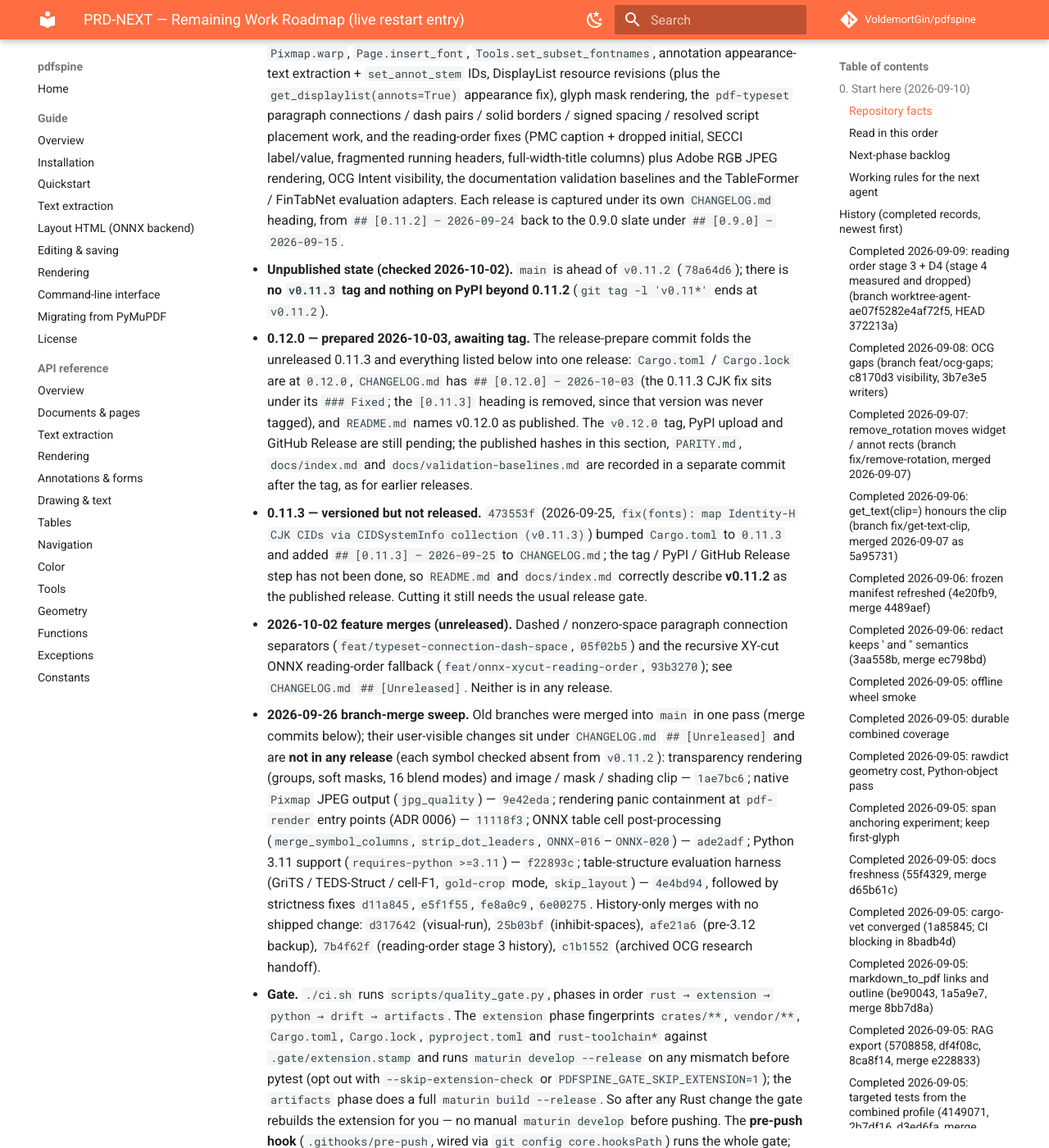
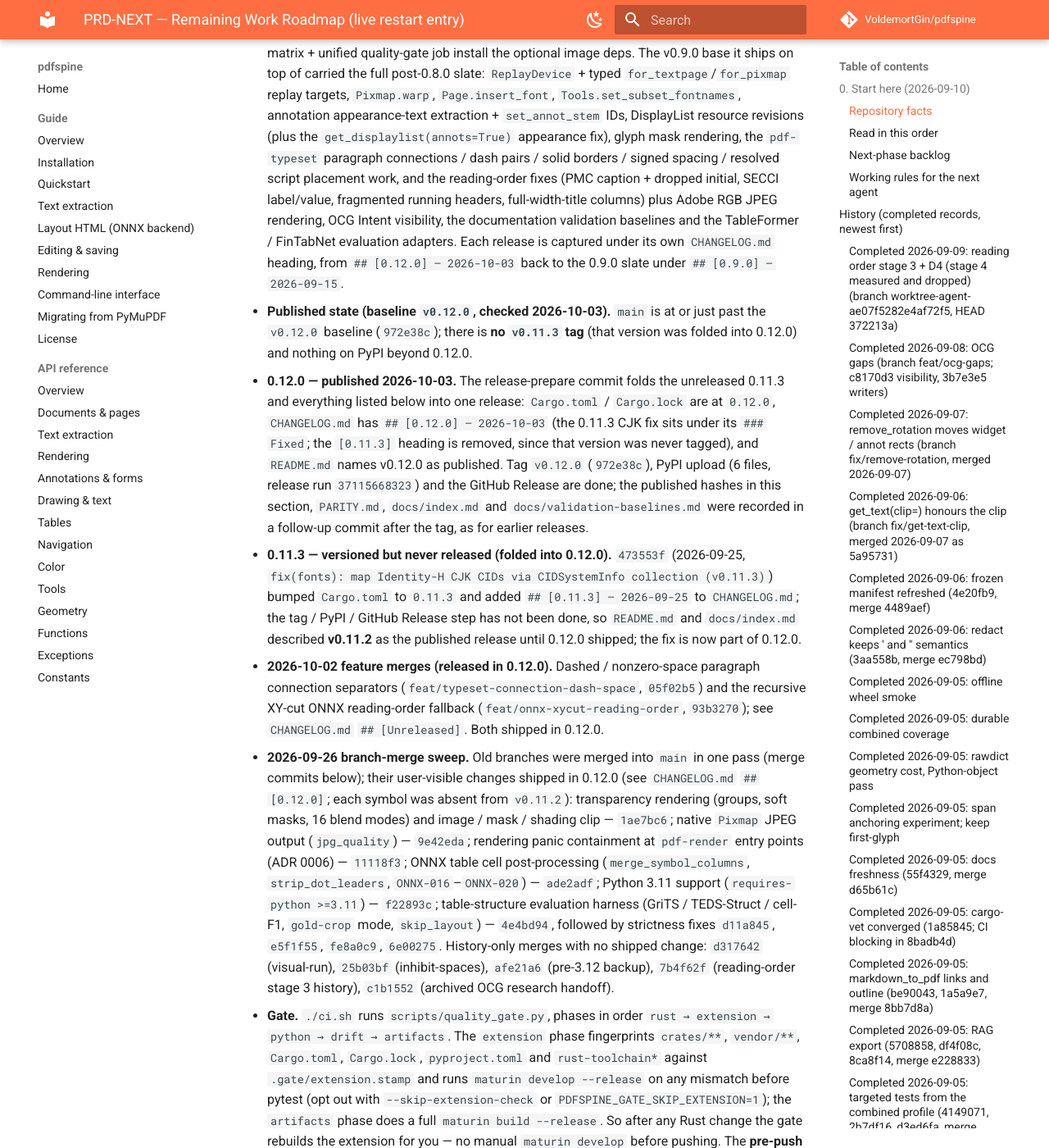
Before and after one commit to VoldemortGin/pdfspine, an MkDocs documentation site: the page built from docs/PRD-NEXT.md, in a window 1280 px wide and 1400 px high, scrolled down 1108 px. Shown: the whole window at 82% size. Built offline with MkDocs 1.6.1 and Material for MkDocs 9.7.7, drawn with Linux system fonts in a browser that asks for light colours; comment, search, counter and statistics services are not loaded; some of the changed text lies outside the part shown.

Commit message:
docs: record v0.12.0 release baseline and sync family doc Co-Authored-By: Claude Fable 5.1 <noreply@anthropic.com> Claude-Session: https://claude.ai/code/session_01GLcKLhv7xEQj3zeSctAaoc

```diff
--- a/docs/PRD-NEXT.md
+++ b/docs/PRD-NEXT.md
@@ -20,11 +20,15 @@
   worktree, preserving other active tasks. Inspect with
   `git -C /Users/linhan/startup/spine/pdfspine log --oneline --first-parent -6`
   and `git -C /Users/linhan/startup/spine/pdfspine worktree list`.
-- **Released vs unreleased.** The published release is **`v0.11.2`** (annotated
-  tag at commit `78a64d6`, 2026-09-24; release run `35970760425`, published via
-  PyPI Trusted Publishing / OIDC; on PyPI as `pdfspine` 0.11.2 — **6 files**:
+- **Released vs unreleased.** The published release is **`v0.12.0`** (annotated
+  tag at commit `972e38c`, 2026-10-03; release run `37115668323`, published via
+  PyPI Trusted Publishing / OIDC; on PyPI as `pdfspine` 0.12.0 — **6 files**:
   five cp311-abi3 wheels [macOS x86_64/arm64, manylinux x86_64/aarch64,
-  win_amd64] + sdist; plus a GitHub Release `v0.11.2`). It is a bug-fix release
+  win_amd64] + sdist; plus a GitHub Release `v0.12.0`). It folds the
+  never-tagged 0.11.3 CJK fix and every post-0.11.2 merge listed under
+  "Published state" below. Before it, **`v0.11.2`** (annotated
+  tag at commit `78a64d6`, 2026-09-24; release run `35970760425`; GitHub
+  Release `v0.11.2`) was a bug-fix release
   on top of **`v0.11.1`** (tag `4dd50bd`, 2026-09-23; release run
   `35836561369`; GitHub Release `v0.11.1`), which fixed the `engine="paddle"`
   OCR sort panic (`ocrspine` bumped to `041958a`; engine panics become
@@ -53,35 +57,35 @@
   full-width-title columns) plus Adobe RGB JPEG rendering, OCG Intent
   visibility, the documentation validation baselines and the TableFormer /
   FinTabNet evaluation adapters. Each release is captured under its own `CHANGELOG.md`
-  heading, from `## [0.11.2] — 2026-09-24` back to the 0.9.0 slate under
+  heading, from `## [0.12.0] — 2026-10-03` back to the 0.9.0 slate under
   `## [0.9.0] — 2026-09-15`.
-- **Unpublished state (checked 2026-10-02).** `main` is ahead of `v0.11.2`
-  (`78a64d6`); there is **no `v0.11.3` tag and nothing on PyPI beyond 0.11.2**
-  (`git tag -l 'v0.11*'` ends at `v0.11.2`).
-  - **0.12.0 — prepared 2026-10-03, awaiting tag.** The release-prepare commit
+- **Published state (baseline `v0.12.0`, checked 2026-10-03).** `main` is at or
+  just past the `v0.12.0` baseline (`972e38c`); there is **no `v0.11.3` tag**
+  (that version was folded into 0.12.0) and nothing on PyPI beyond 0.12.0.
+  - **0.12.0 — published 2026-10-03.** The release-prepare commit
     folds the unreleased 0.11.3 and everything listed below into one release:
     `Cargo.toml` / `Cargo.lock` are at `0.12.0`, `CHANGELOG.md` has
     `## [0.12.0] — 2026-10-03` (the 0.11.3 CJK fix sits under its `### Fixed`;
     the `[0.11.3]` heading is removed, since that version was never tagged), and
-    `README.md` names v0.12.0 as published. The `v0.12.0` tag, PyPI upload and
-    GitHub Release are still pending; the published hashes in this section,
-    `PARITY.md`, `docs/index.md` and `docs/validation-baselines.md` are recorded
-    in a separate commit after the tag, as for earlier releases.
-  - **0.11.3 — versioned but not released.** `473553f` (2026-09-25,
+    `README.md` names v0.12.0 as published. Tag `v0.12.0` (`972e38c`), PyPI
+    upload (6 files, release run `37115668323`) and the GitHub Release are done;
+    the published hashes in this section, `PARITY.md`, `docs/index.md` and
+    `docs/validation-baselines.md` were recorded in a follow-up commit after
+    the tag, as for earlier releases.
+  - **0.11.3 — versioned but never released (folded into 0.12.0).** `473553f` (2026-09-25,
     `fix(fonts): map Identity-H CJK CIDs via CIDSystemInfo collection (v0.11.3)`)
     bumped `Cargo.toml` to `0.11.3` and added `## [0.11.3] — 2026-09-25` to
     `CHANGELOG.md`; the tag / PyPI / GitHub Release step has not been done, so
-    `README.md` and `docs/index.md` correctly describe **v0.11.2** as the
-    published release. Cutting it still needs the usual release gate.
-  - **2026-10-02 feature merges (unreleased).** Dashed / nonzero-space paragraph
+    `README.md` and `docs/index.md` described **v0.11.2** as the published release
+    until 0.12.0 shipped; the fix is now part of 0.12.0.
+  - **2026-10-02 feature merges (released in 0.12.0).** Dashed / nonzero-space paragraph
     connection separators (`feat/typeset-connection-dash-space`, `05f02b5`) and
     the recursive XY-cut ONNX reading-order fallback
     (`feat/onnx-xycut-reading-order`, `93b3270`); see `CHANGELOG.md`
-    `## [Unreleased]`. Neither is in any release.
+    `## [Unreleased]`. Both shipped in 0.12.0.
   - **2026-09-26 branch-merge sweep.** Old branches were merged into `main` in one
-    pass (merge commits below); their user-visible changes sit under
-    `CHANGELOG.md` `## [Unreleased]` and are **not in any release** (each
-    symbol checked absent from `v0.11.2`):
+    pass (merge commits below); their user-visible changes shipped in 0.12.0
+    (see `CHANGELOG.md` `## [0.12.0]`; each symbol was absent from `v0.11.2`):
     transparency rendering (groups, soft masks, 16 blend modes) and image / mask /
     shading clip — `1ae7bc6`; native `Pixmap` JPEG output (`jpg_quality`) —
     `9e42eda`; rendering panic containment at `pdf-render` entry points
@@ -163,6 +167,7 @@
   commit was re-pushed with `--no-verify`.
   **The next open backlog item is #3.**
 
+- [x] **Cut release `v0.12.0`** — annotated tag `v0.12.0` at `972e38c` (2026-10-03); release run `37115668323` (Trusted Publishing / OIDC); on PyPI (6 files) + GitHub Release `v0.12.0`.
 - [x] **Cut release `v0.11.2`** — annotated tag `v0.11.2` at `78a64d6` (2026-09-24); release run `35970760425` (Trusted Publishing / OIDC); on PyPI (6 files) + GitHub Release `v0.11.2`.
 
 - [x] **Cut release `v0.11.1`** — annotated tag `v0.11.1` at `4dd50bd` (2026-09-23); release run `35836561369` (Trusted Publishing / OIDC); on PyPI (6 files) + GitHub Release `v0.11.1`. (`v0.11.0` at `5a1f22e`, 2026-09-19, shipped to PyPI with a tag but no GitHub Release.)
```
Also changed, not shown: PARITY.md (+1 -1 lines), docs/index.md (+1 -1 lines), docs/spine-family.md (+27 -28 lines), docs/validation-baselines.md (+3 -3 lines).
